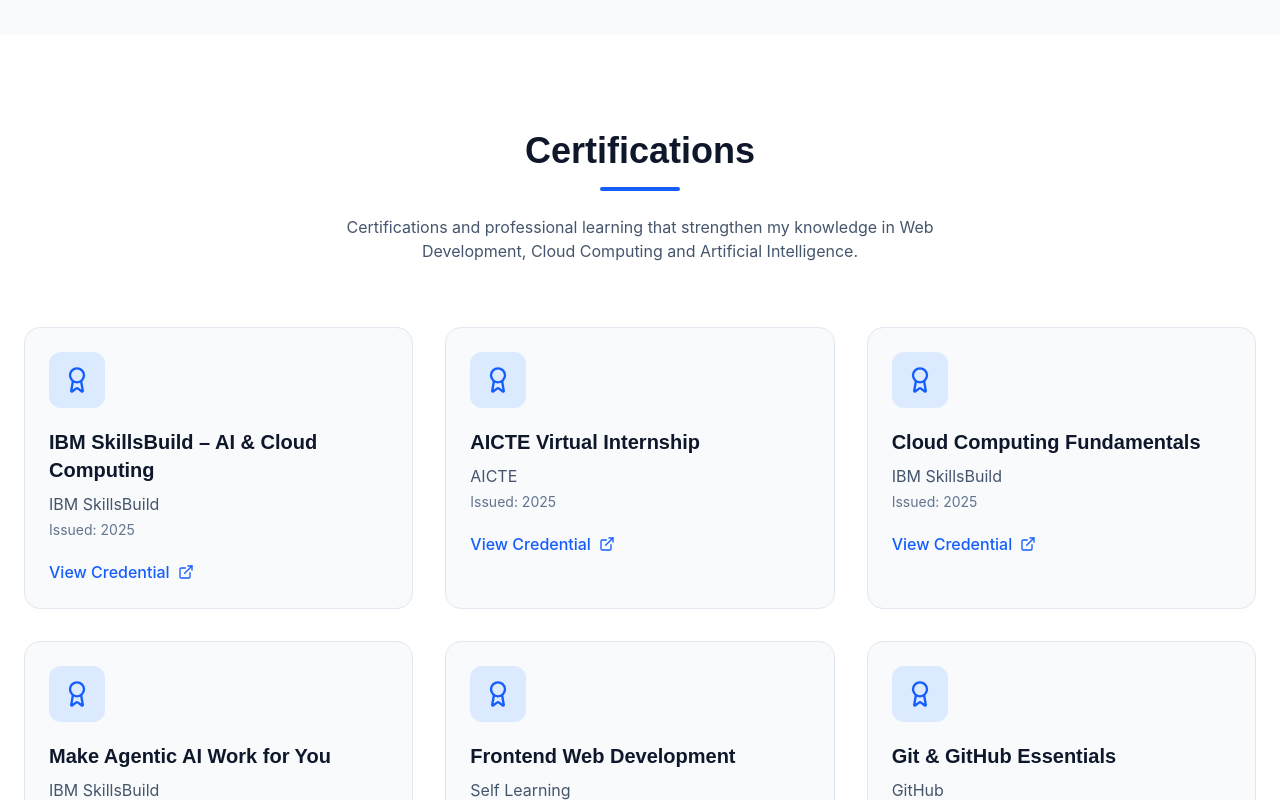
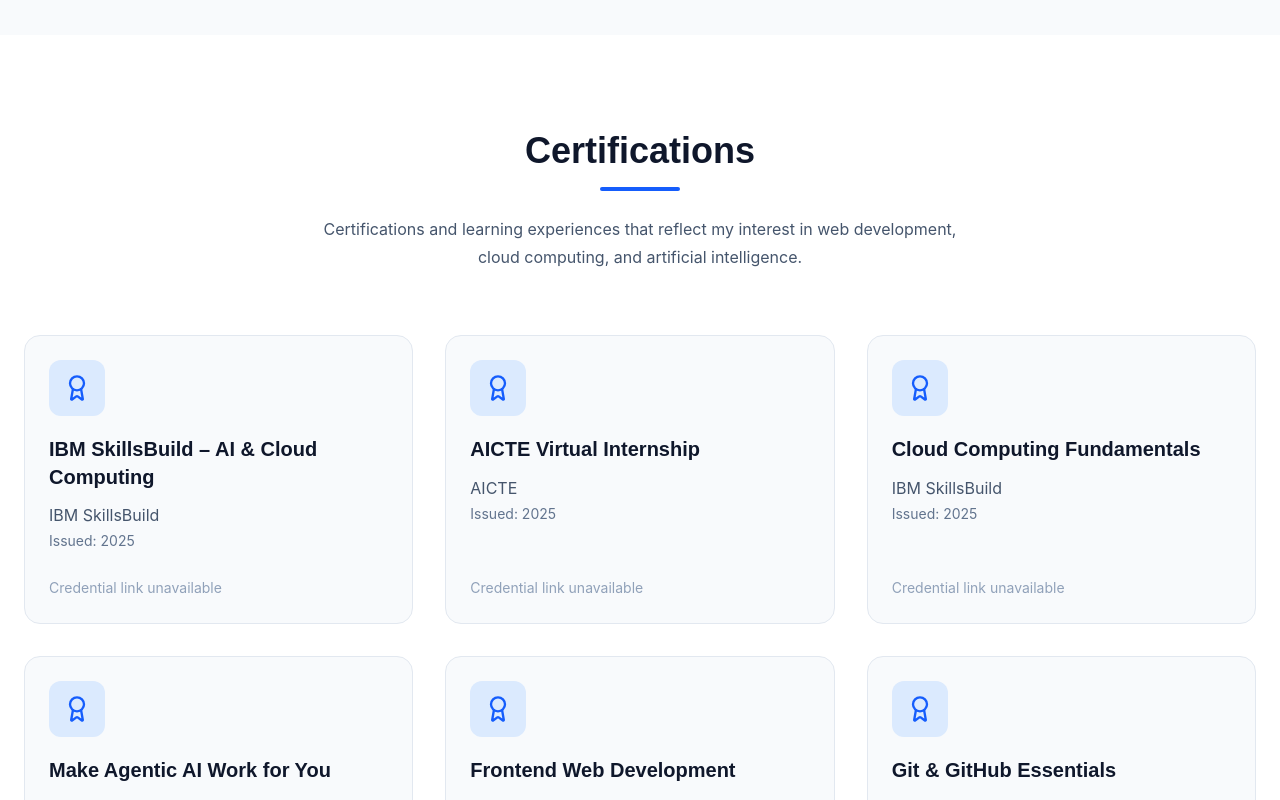
Before and after one commit to bytesbydev/portfolio, a React app: page / in a window 1280 px wide. Shown: the part 4940-5740 px from the top of the page. Built offline with nearby package versions, Linux system fonts and the light colour scheme; the HTML template or start-up script is replaced by a standard one.

Commit message:
Improved the certification section

```diff
--- a/src/components/Certifications.jsx
+++ b/src/components/Certifications.jsx
@@ -41,56 +41,60 @@ const certifications = [
 
 const Certifications = () => {
   return (
-    <section id="certifications" className="py-24 bg-white">
-      <div className="max-w-7xl mx-auto px-6">
-
-        {/* Heading */}
-        <div className="text-center mb-16">
+    <section id="certifications" className="bg-white py-20 md:py-24">
+      <div className="mx-auto max-w-7xl px-6">
+        <div className="mb-16 text-center">
           <h2 className="text-4xl font-bold text-slate-900">
             Certifications
           </h2>
 
-          <div className="w-20 h-1 bg-blue-600 rounded-full mx-auto mt-4" />
+          <div className="mx-auto mt-4 h-1 w-20 rounded-full bg-blue-600" />
 
-          <p className="mt-6 text-slate-600 max-w-2xl mx-auto">
-            Certifications and professional learning that strengthen my
-            knowledge in Web Development, Cloud Computing and Artificial
-            Intelligence.
+          <p className="mx-auto mt-6 max-w-2xl leading-7 text-slate-600">
+            Certifications and learning experiences that reflect my interest
+            in web development, cloud computing, and artificial intelligence.
           </p>
         </div>
 
-        {/* Cards */}
-        <div className="grid md:grid-cols-2 lg:grid-cols-3 gap-8">
-          {certifications.map((cert, index) => (
+        <div className="grid gap-6 sm:grid-cols-2 lg:grid-cols-3 lg:gap-8">
+          {certifications.map((cert) => (
             <div
-              key={index}
-              className="bg-slate-50 rounded-2xl p-6 border border-slate-200 hover:border-blue-500 hover:shadow-xl transition duration-300"
+              key={cert.title}
+              className="flex flex-col rounded-2xl border border-slate-200 bg-slate-50 p-6 transition duration-300 hover:-translate-y-1 hover:border-blue-300 hover:shadow-xl"
             >
-              <div className="w-14 h-14 rounded-xl bg-blue-100 flex items-center justify-center mb-5">
+              <div className="mb-5 flex h-14 w-14 items-center justify-center rounded-xl bg-blue-100">
                 <Award className="text-blue-600" size={28} />
               </div>
 
-              <h3 className="text-xl font-semibold text-slate-900">
+              <h3 className="text-xl font-semibold leading-snug text-slate-900">
                 {cert.title}
               </h3>
 
-              <p className="text-slate-600 mt-2">
+              <p className="mt-3 text-slate-600">
                 {cert.issuer}
               </p>
 
-              <p className="text-sm text-slate-500 mt-1">
+              <p className="mt-1 text-sm text-slate-500">
                 Issued: {cert.date}
               </p>
 
+              <div className="mt-auto pt-6">
+                {cert.link !== "#" ? (
                   <a
                     href={cert.link}
                     target="_blank"
-                rel="noreferrer"
-                className="inline-flex items-center gap-2 mt-5 text-blue-600 hover:text-blue-700 font-medium"
+                    rel="noopener noreferrer"
+                    className="inline-flex items-center gap-2 font-medium text-blue-600 transition-colors hover:text-blue-700"
                   >
                     View Credential
                     <ExternalLink size={16} />
                   </a>
+                ) : (
+                  <span className="inline-flex items-center gap-2 text-sm text-slate-400">
+                    Credential link unavailable
+                  </span>
+                )}
+              </div>
             </div>
           ))}
         </div>
```
Lines whose indentation alone changed are shown as unchanged.
